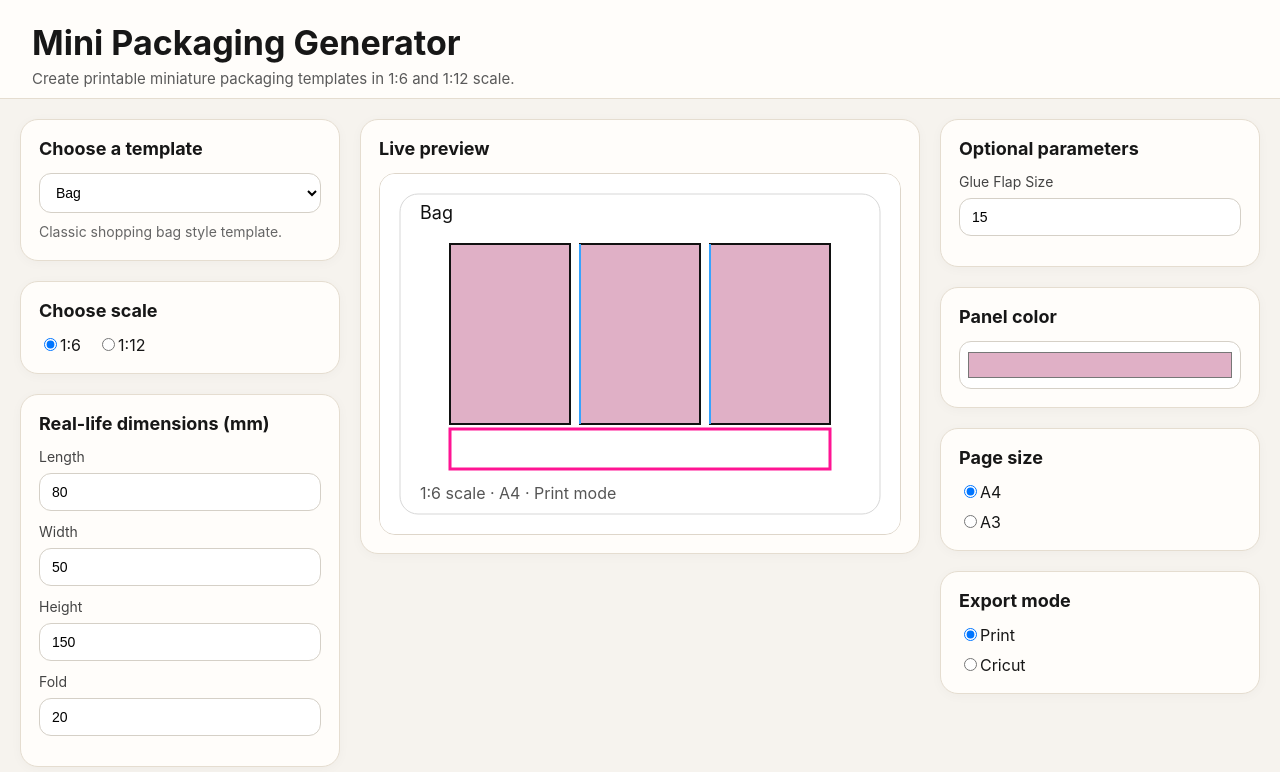
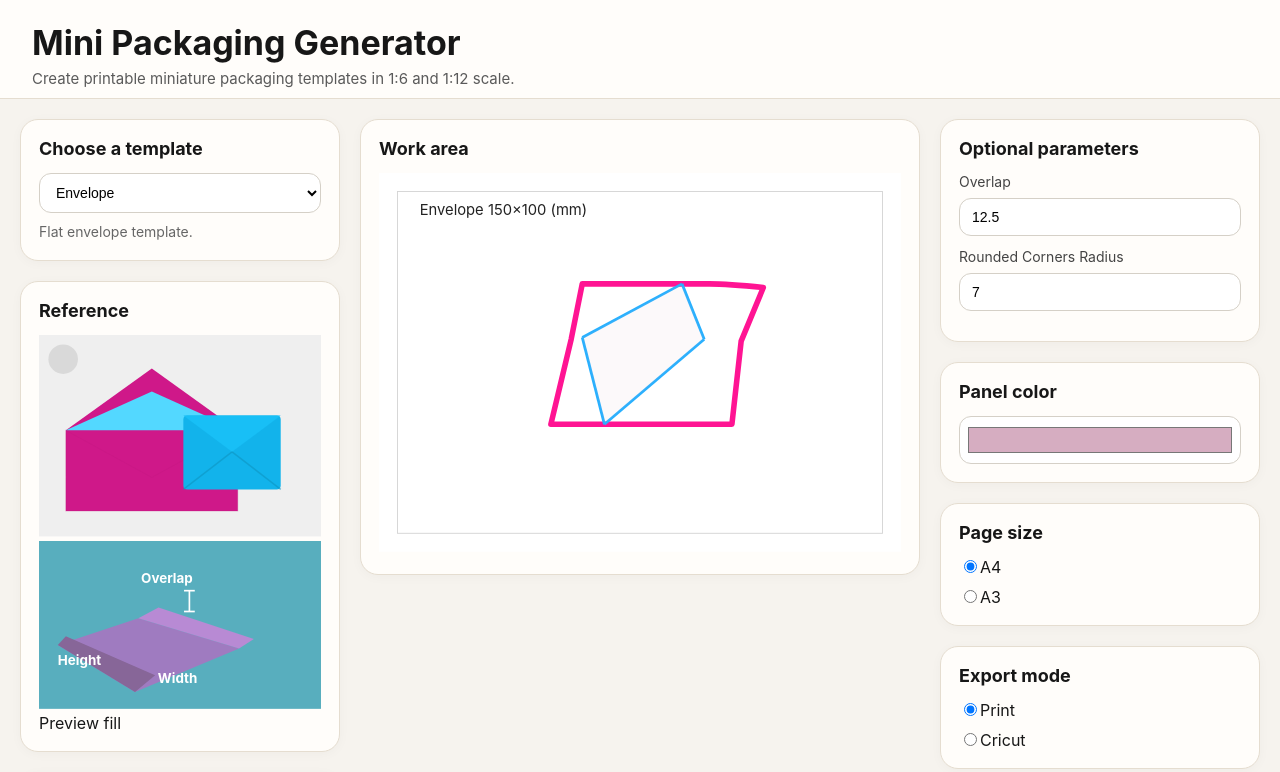
Before and after one commit to kspittrice/craftahub-mini-packaging-generator, a React (Vite) app: page / in a window 1280 px wide. Shown: the top 772 px of the page. Built offline with nearby package versions, Linux system fonts and the light colour scheme.

Commit message:
Update App.tsx

```diff
--- a/src/App.tsx
+++ b/src/App.tsx
@@ -246,47 +246,57 @@ function clamp(value: number, min: number, max: number) {
   return Math.min(max, Math.max(min, value));
 }
 
-function EnvelopeReferenceBlock() {
+function EnvelopeReference({
+  fill,
+}: {
+  fill: string;
+}) {
   return (
-    <div className="tm-reference">
-      <div className="tm-ref-photo">
-        <svg viewBox="0 0 420 320" className="tm-ref-svg" role="img">
-          <rect width="420" height="320" fill="#f4f4f4" />
-          <circle cx="42" cy="42" r="26" fill="#d7d7d7" opacity="0.8" />
-          <rect x="24" y="170" width="250" height="115" rx="10" fill="#c51d85" />
-          <polygon points="24,170 149,82 274,170" fill="#d22a90" />
-          <polygon points="40,176 145,176 149,176 254,176 149,106" fill="#42c8f5" />
-          <rect x="234" y="175" width="130" height="95" rx="8" fill="#14aee6" />
-          <polygon points="234,175 299,225 364,175" fill="#1bb5ed" />
-          <path d="M234 175 L299 225 L364 175" fill="none" stroke="#0d89b4" strokeWidth="3" />
+    <div className="ref-card">
+      <div className="ref-photo">
+        <svg viewBox="0 0 420 300" className="ref-svg" role="img">
+          <rect width="420" height="300" fill="#efefef" />
+          <circle cx="36" cy="36" r="22" fill="#d9d9d9" />
+          <g transform="translate(40 50)">
+            <polygon points="0,92 128,0 256,92 256,212 0,212" fill="#cf1889" />
+            <polygon points="0,92 128,92 256,92 128,34" fill="#53d8ff" />
+            <polygon points="0,92 128,162 256,92 256,212 0,212" fill="none" stroke="#be167e" strokeWidth="1.5" opacity="0.28" />
+          </g>
+          <g transform="translate(215 120)">
+            <rect x="0" y="0" width="145" height="110" rx="6" fill="#12b3eb" />
+            <polygon points="0,0 72.5,54 145,0" fill="#18bff6" />
+            <line x1="0" y1="110" x2="72.5" y2="54" stroke="#0e95c2" strokeWidth="2.3" opacity="0.6" />
+            <line x1="145" y1="110" x2="72.5" y2="54" stroke="#0e95c2" strokeWidth="2.3" opacity="0.6" />
+          </g>
         </svg>
       </div>
 
-      <div className="tm-ref-diagram">
-        <svg viewBox="0 0 420 255" className="tm-ref-svg" role="img">
-          <rect width="420" height="255" fill="#59b2c0" />
-          <polygon points="120,165 260,95 345,155 172,222" fill="#a57cc2" opacity="0.92" />
-          <polygon points="52,140 120,165 172,222 101,214" fill="#8b668f" opacity="0.95" />
-          <polygon points="120,165 260,95 259,113 139,174" fill="#b78bd1" />
-          <text x="84" y="69" fill="#ffffff" fontSize="16" fontWeight="700">
-            Overlap
-          </text>
-          <text x="26" y="213" fill="#ffffff" fontSize="18" fontWeight="700">
-            Height
-          </text>
-          <text x="147" y="220" fill="#ffffff" fontSize="20" fontWeight="700">
-            Width
-          </text>
-          <line x1="100" y1="82" x2="100" y2="114" stroke="#ffffff" strokeWidth="2" />
-          <line x1="90" y1="82" x2="110" y2="82" stroke="#ffffff" strokeWidth="2" />
-          <line x1="90" y1="114" x2="110" y2="114" stroke="#ffffff" strokeWidth="2" />
+      <div className="ref-diagram">
+        <svg viewBox="0 0 420 250" className="ref-svg" role="img">
+          <rect width="420" height="250" fill="#58aebe" />
+          <g transform="translate(28 20)">
+            <polygon points="0,135 120,95 270,140 115,205" fill="#9f7bc0" />
+            <polygon points="12,122 0,135 115,205 145,180" fill="#876698" />
+            <polygon points="120,95 150,79 292,126 270,140" fill="#b88ad4" />
+            <text x="124" y="42" fill="#ffffff" fontSize="20" fontWeight="700">Overlap</text>
+            <text x="0" y="165" fill="#ffffff" fontSize="20" fontWeight="700">Height</text>
+            <text x="149" y="192" fill="#ffffff" fontSize="20" fontWeight="700">Width</text>
+            <line x1="196" y1="54" x2="196" y2="85" stroke="#ffffff" strokeWidth="2.5" />
+            <line x1="188" y1="54" x2="204" y2="54" stroke="#ffffff" strokeWidth="2.5" />
+            <line x1="188" y1="85" x2="204" y2="85" stroke="#ffffff" strokeWidth="2.5" />
+          </g>
         </svg>
+      </div>
+
+      <div className="ref-chip">
+        <span>Preview fill</span>
+        <div className="ref-chip-color" style={{ background: fill }} />
       </div>
     </div>
   );
 }
 
-function EnvelopeDieline({
+function EnvelopeWorkArea({
   width,
   height,
   overlap,
@@ -299,183 +309,133 @@ function EnvelopeDieline({
   radius: number;
   fill: string;
 }) {
-  const W = clamp(width, 80, 260);
-  const H = clamp(height, 50, 180);
-  const O = clamp(overlap, 6, W * 0.12);
+  const W = clamp(width, 90, 260);
+  const H = clamp(height, 60, 180);
+  const O = clamp(overlap, 4, W * 0.12);
   const R = clamp(radius, 0, 14);
 
-  const bodyX = 155;
-  const bodyY = 88;
+  const bodyX = 220;
+  const bodyY = 120;
   const bodyW = W;
   const bodyH = H;
 
-  const leftA = { x: bodyX, y: bodyY };
-  const leftB = { x: bodyX - H * 0.36, y: bodyY + bodyH / 2 };
-  const leftC = { x: bodyX, y: bodyY + bodyH };
+  const leftTop = { x: bodyX, y: bodyY };
+  const leftKink = { x: bodyX - H * 0.12, y: bodyY + bodyH * 0.6 };
+  const leftBottom = { x: bodyX - H * 0.34, y: bodyY + bodyH + H * 0.52 };
+  const leftBottomInner = { x: bodyX + O, y: bodyY + bodyH + H * 0.52 };
 
-  const rightA = { x: bodyX + bodyW, y: bodyY };
-  const rightB = { x: bodyX + bodyW + H * 0.36, y: bodyY + bodyH / 2 };
-  const rightC = { x: bodyX + bodyW, y: bodyY + bodyH };
+  const bottomRightInner = { x: bodyX + bodyW - O, y: bodyY + bodyH + H * 0.52 };
+  const bottomRight = { x: bodyX + bodyW + H * 0.12, y: bodyY + bodyH + H * 0.52 };
 
-  const topA = { x: bodyX + O, y: bodyY };
-  const topB = { x: bodyX + bodyW / 2, y: bodyY - H * 0.48 };
-  const topC = { x: bodyX + bodyW - O, y: bodyY };
+  const rightKink = { x: bodyX + bodyW + H * 0.22, y: bodyY + bodyH * 0.62 };
+  const rightTop = { x: bodyX + bodyW + H * 0.46, y: bodyY + H * 0.04 };
 
-  const bottomA = { x: bodyX + O, y: bodyY + bodyH };
-  const bottomB = { x: bodyX + bodyW / 2, y: bodyY + bodyH + H * 0.34 };
-  const bottomC = { x: bodyX + bodyW - O, y: bodyY + bodyH };
+  const topRightInner = { x: bodyX + bodyW - O, y: bodyY };
+  const topLeftInner = { x: bodyX + O, y: bodyY };
 
-  const viewW = bodyX + bodyW + H * 0.5 + 80;
-  const viewH = bodyY + bodyH + H * 0.46 + 70;
+  const guide1A = { x: bodyX, y: bodyY + bodyH * 0.58 };
+  const guide1B = { x: bodyX + bodyW * 0.72, y: bodyY };
+  const guide2A = { x: bodyX + bodyW * 0.16, y: bodyY + bodyH + H * 0.52 };
+  const guide2B = { x: bodyX + bodyW * 0.88, y: bodyY + bodyH * 0.6 };
+
+  const viewW = bodyX + bodyW + H * 0.75 + 120;
+  const viewH = bodyY + bodyH + H * 0.9 + 100;
 
   return (
-    <div className="tm-dieline-wrap">
-      <svg viewBox={`0 0 ${viewW} ${viewH}`} className="tm-dieline-svg" role="img">
+    <div className="workarea-card">
+      <svg viewBox={`0 0 ${viewW} ${viewH}`} className="workarea-svg" role="img">
         <rect width={viewW} height={viewH} fill="#ffffff" />
-        <rect x="12" y="12" width={viewW - 24} height={viewH - 24} fill="none" stroke="#d4d4d4" />
-        <text x="26" y="34" fontSize="12" fill="#222">
+        <rect x="20" y="20" width={viewW - 40} height={viewH - 40} fill="none" stroke="#d4d4d4" />
+        <text x="44" y="46" fontSize="16" fill="#222">
           Envelope {Math.round(width)}×{Math.round(height)} (mm)
         </text>
 
         <path
-          d={`M ${topA.x} ${topA.y} L ${topB.x} ${topB.y} L ${topC.x} ${topC.y}`}
+          d={`
+            M ${topLeftInner.x} ${topLeftInner.y}
+            L ${topRightInner.x} ${topRightInner.y}
+            Q ${bodyX + bodyW + O * 0.6} ${bodyY} ${rightTop.x} ${rightTop.y}
+            L ${rightKink.x} ${rightKink.y}
+            L ${bottomRight.x} ${bottomRight.y}
+            Q ${bodyX + bodyW + O * 0.3} ${bottomRight.y} ${bottomRightInner.x} ${bottomRightInner.y}
+            L ${leftBottomInner.x} ${leftBottomInner.y}
+            Q ${bodyX - O * 0.3} ${bottomRight.y} ${leftBottom.x} ${leftBottom.y}
+            L ${leftKink.x} ${leftKink.y}
+            L ${leftTop.x} ${leftTop.y}
+            Q ${bodyX + O * 0.3} ${bodyY} ${topLeftInner.x} ${topLeftInner.y}
+          `}
           fill="none"
           stroke="#ff1493"
-          strokeWidth="4"
+          strokeWidth="6"
           strokeLinejoin="round"
           strokeLinecap="round"
         />
 
         <path
-          d={`M ${leftA.x} ${leftA.y} L ${leftB.x} ${leftB.y} L ${leftC.x} ${leftC.y}`}
+          d={`
+            M ${bodyX} ${bodyY + bodyH * 0.58}
+            L ${bodyX + bodyW * 0.72} ${bodyY}
+          `}
           fill="none"
-          stroke="#ff1493"
-          strokeWidth="4"
-          strokeLinejoin="round"
-          strokeLinecap="round"
+          stroke="#27b0ff"
+          strokeWidth="3"
         />
 
         <path
-          d={`M ${rightA.x} ${rightA.y} L ${rightB.x} ${rightB.y} L ${rightC.x} ${rightC.y}`}
+          d={`
+            M ${bodyX + bodyW * 0.16} ${bodyY + bodyH + H * 0.52}
+            L ${bodyX + bodyW * 0.88} ${bodyY + bodyH * 0.6}
+          `}
           fill="none"
-          stroke="#ff1493"
-          strokeWidth="4"
-          strokeLinejoin="round"
-          strokeLinecap="round"
+          stroke="#27b0ff"
+          strokeWidth="3"
         />
 
         <path
-          d={`M ${bottomA.x} ${bottomA.y} L ${bottomB.x} ${bottomB.y} L ${bottomC.x} ${bottomC.y}`}
+          d={`
+            M ${bodyX} ${bodyY + bodyH * 0.58}
+            L ${bodyX + bodyW * 0.16} ${bodyY + bodyH + H * 0.52}
+          `}
           fill="none"
-          stroke="#ff1493"
-          strokeWidth="4"
-          strokeLinejoin="round"
-          strokeLinecap="round"
+          stroke="#27b0ff"
+          strokeWidth="3"
+        />
+
+        <path
+          d={`
+            M ${bodyX + bodyW * 0.72} ${bodyY}
+            L ${bodyX + bodyW * 0.88} ${bodyY + bodyH * 0.6}
+          `}
+          fill="none"
+          stroke="#27b0ff"
+          strokeWidth="3"
+        />
+
+        <path
+          d={`
+            M ${bodyX} ${bodyY + bodyH * 0.58}
+            L ${bodyX + bodyW * 0.72} ${bodyY}
+            L ${bodyX + bodyW * 0.88} ${bodyY + bodyH * 0.6}
+            L ${bodyX + bodyW * 0.16} ${bodyY + bodyH + H * 0.52}
+            Z
+          `}
+          fill={fill}
+          opacity="0.08"
+          stroke="none"
         />
 
         <rect
-          x={bodyX}
-          y={bodyY}
-          width={bodyW}
-          height={bodyH}
+          x={bodyX + bodyW * 0.08}
+          y={bodyY + bodyH * 0.18}
+          width={bodyW * 0.62}
+          height={bodyH * 0.36}
           rx={R}
           ry={R}
           fill="none"
-          stroke="#3ab0ff"
-          strokeWidth="2"
-        />
-
-        <line
-          x1={leftB.x}
-          y1={leftB.y}
-          x2={bodyX + bodyW}
-          y2={bodyY}
-          stroke="#3ab0ff"
-          strokeWidth="2"
-        />
-        <line
-          x1={leftB.x}
-          y1={leftB.y}
-          x2={bodyX + bodyW * 0.46}
-          y2={bodyY + bodyH}
-          stroke="#3ab0ff"
-          strokeWidth="2"
-        />
-        <line
-          x1={bodyX}
-          y1={bodyY + bodyH}
-          x2={bodyX + bodyW * 0.46}
-          y2={bodyY + bodyH}
-          stroke="#3ab0ff"
-          strokeWidth="2"
+          stroke="#27b0ff"
+          strokeWidth="0"
         />
       </svg>
-    </div>
-  );
-}
-
-function EnvelopeStudio({
-  width,
-  height,
-  overlap,
-  radius,
-  fill,
-}: {
-  width: number;
-  height: number;
-  overlap: number;
-  radius: number;
-  fill: string;
-}) {
-  return (
-    <div className="tm-studio">
-      <div className="tm-col tm-left">
-        <h3 className="tm-title-big">ENVELOPE</h3>
-        <EnvelopeReferenceBlock />
-      </div>
-
-      <div className="tm-col tm-middle">
-        <div className="tm-section">
-          <h4 className="tm-section-title">Dimensions</h4>
-          <div className="tm-options-row">
-            <label><input type="radio" checked readOnly /> mm</label>
-            <label><input type="radio" readOnly /> cm</label>
-            <label><input type="radio" readOnly /> inch</label>
-          </div>
-
-          <div className="tm-field"><span>Width</span><div className="tm-value">{width}</div></div>
-          <div className="tm-field"><span>Height</span><div className="tm-value">{height}</div></div>
-        </div>
-
-        <div className="tm-section">
-          <h4 className="tm-section-title">Optional parameters</h4>
-          <div className="tm-field"><span>Overlap</span><div className="tm-value">{overlap}</div></div>
-          <div className="tm-field"><span>Rounded Corners Radius</span><div className="tm-value">{radius}</div></div>
-        </div>
-
-        <div className="tm-section">
-          <h4 className="tm-section-title">Document Options</h4>
-          <div className="tm-field"><span>Margin</span><div className="tm-value">25</div></div>
-          <div className="tm-field"><span>Page Size</span><div className="tm-value">Fit page to drawing</div></div>
-          <div className="tm-field"><span>Resolution</span><div className="tm-value">72</div></div>
-          <div className="tm-field"><span>Perforate folds</span><div className="tm-value">5 / 1</div></div>
-        </div>
-
-        <div className="tm-fill-chip">
-          <span>Current fill</span>
-          <div className="tm-fill-color" style={{ background: fill }} />
-        </div>
-      </div>
-
-      <div className="tm-col tm-right">
-        <EnvelopeDieline
-          width={width}
-          height={height}
-          overlap={overlap}
-          radius={radius}
-          fill={fill}
-        />
-      </div>
     </div>
   );
 }
@@ -511,17 +471,17 @@ function PlaceholderPreview({
 }
 
 export default function App() {
-  const [templateId, setTemplateId] = useState<string>("bag");
+  const [templateId, setTemplateId] = useState<string>("envelope");
   const [scale, setScale] = useState<ScaleMode>("1:6");
   const [pageSize, setPageSize] = useState<PageSize>("A4");
   const [exportMode, setExportMode] = useState<ExportMode>("print");
-  const [panelColor, setPanelColor] = useState<string>("#e0b0c6");
+  const [panelColor, setPanelColor] = useState<string>("#d6adc1");
 
-  const [a, setA] = useState<number>(80);
-  const [b, setB] = useState<number>(50);
-  const [c, setC] = useState<number>(150);
-  const [d, setD] = useState<number>(20);
-  const [e, setE] = useState<number>(15);
+  const [a, setA] = useState<number>(150);
+  const [b, setB] = useState<number>(100);
+  const [c, setC] = useState<number>(0);
+  const [d, setD] = useState<number>(0);
+  const [e, setE] = useState<number>(0);
 
   const activeTemplate = useMemo(
     () => templates.find((t) => t.id === templateId) ?? templates[0],
@@ -570,7 +530,7 @@ export default function App() {
   const preview = useMemo(() => {
     if (templateId === "envelope") {
       return (
-        <EnvelopeStudio
+        <EnvelopeWorkArea
           width={a}
           height={b}
           overlap={paramValues.overlap ?? 12.5}
@@ -626,6 +586,13 @@ export default function App() {
             </select>
             <p className="muted">{activeTemplate.description}</p>
           </section>
+
+          {templateId === "envelope" && (
+            <section className="panel">
+              <h2>Reference</h2>
+              <EnvelopeReference fill={panelColor} />
+            </section>
+          )}
 
           <section className="panel">
             <h2>Choose scale</h2>
@@ -726,7 +693,7 @@ export default function App() {
 
         <section className="center-stage">
           <section className="panel">
-            <h2>Live preview</h2>
+            <h2>Work area</h2>
             {preview}
           </section>
         </section>
```
